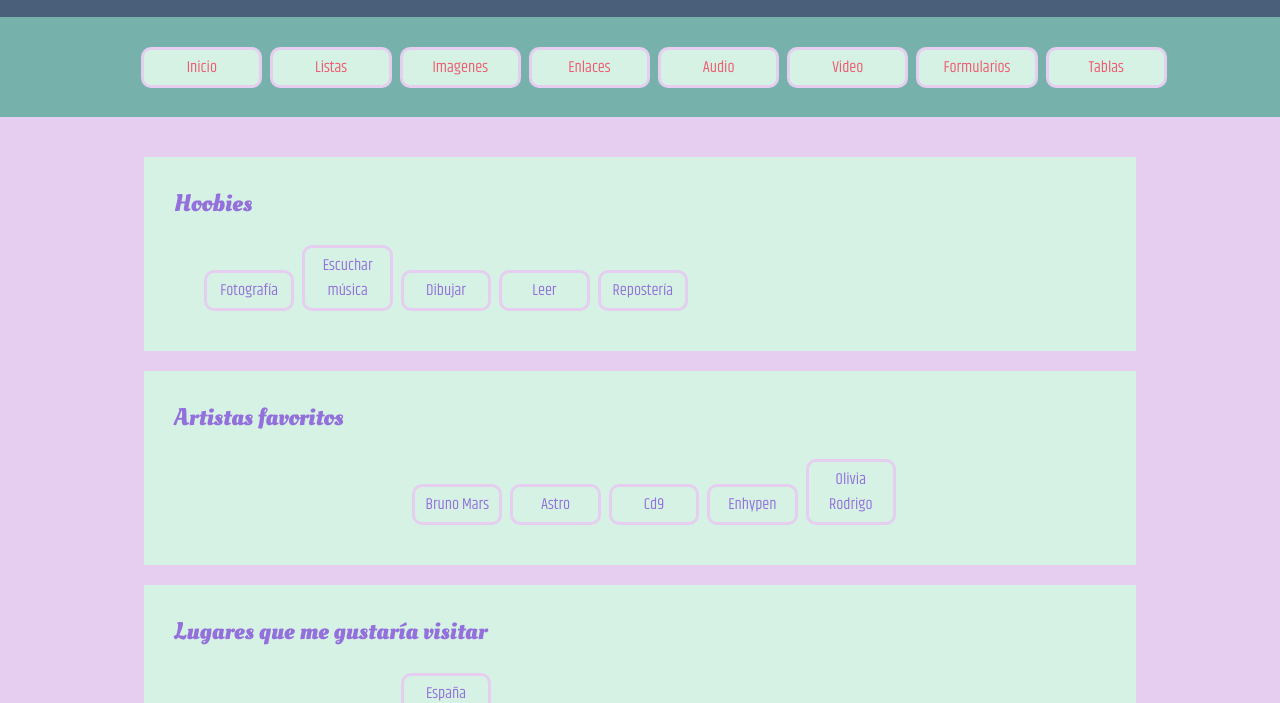
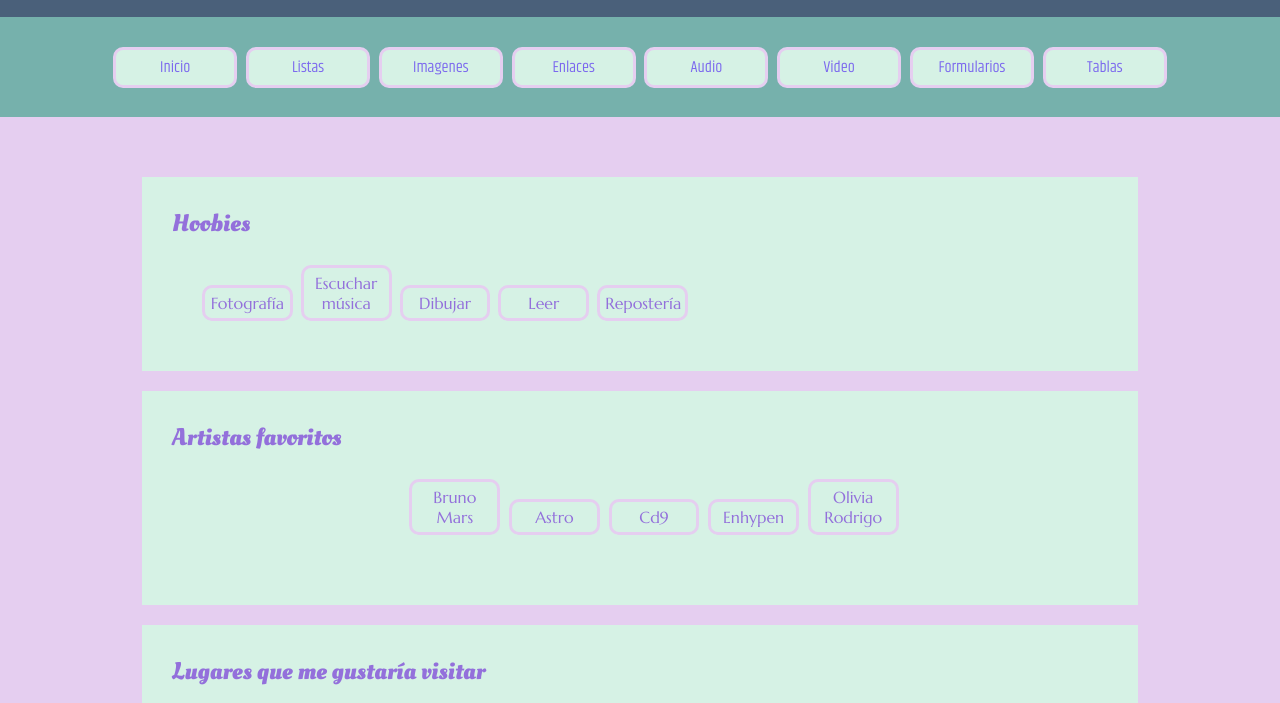
Before and after one commit to sofiaroha/sofiaroha.github.io, a plain HTML site: page html/Gustos.html in a window 1280 px wide. Shown: the part 63-766 px from the top of the page. Drawn offline with Linux system fonts and the light colour scheme.

Commit message:
Update Gustos.html

```diff
--- a/html/Gustos.html
+++ b/html/Gustos.html
@@ -3,24 +3,119 @@
         <title>Ana Sofia Rojas</title>
        <link rel="stylesheet" href="../css/Styles.css" type="text/css" >
         <style type="text/css">
+            @import url('https://fonts.googleapis.com/css2?family=Khand:wght@300;400;500;600;700&family=Lobster&family=Marcellus&family=Oleo+Script:wght@400;700&display=swap');
+            *{
+                padding: 0px;
+                margin: 0px;
+                box-sizing: border-box;
+            }
+    header, nav, main, footer{
+                /*width: 960px;*/
+                width: 100%;
+                color: azure;
+                padding: 40px;
+                margin-left: auto;
+                margin-right: auto;
+            }
+            header{
+
+                padding: 20px;
+    background-color: #4A607A;
+    color: #D6F2E5;
+    text-align: center;
+            }
+            nav{
+                height: 100px;
+    background-color:#76B1AC;
+    margin-bottom: auto;
+    padding-top: 20px;
+               justify-content: center; /* Centra los botones */
+    padding: 20px;
+            }
+            nav ul{
+                list-style: none;
+                text-align: center;
+                padding: 0;
+            }
+            main{
+                background-color: #E5CEF0;
+            }
+            footer{
+                background-color:#4A607A;
+    color:  #D6F2E5;
+    text-align: center;
+                padding: 20px;
+            }
+            nav ul li{
+                background-color:#D6F2E5;
+    width: 10%;
+    margin-bottom: 10px;
+    margin-top: 10px;
+    margin-right: 2px;
+    margin-left: 2px;
+    text-align: center;
+    border-width: 3px;
+    border-color: #E5CEF0;
+    border-style: solid;
+    display: inline-block;
+    padding: 5px;
+    border-radius: 10px;
+    font-family: "Khand", sans-serif;
+            }
+            section {
+                background-color: #D6F2E5;
+    color: mediumpurple;
+    padding: 30px;
+    /*width; 600px;*/
+    width: 83%;
+    margin-left: auto;
+    margin-right: auto;
+    margin-bottom: 20px;
+
+            }
+            h1,h6{
+                text-align: center;
+            }
+            h1{
+                margin-top: 0px;
+
+            }
+            h2,p{
+                margin-bottom: 15px;
+            }
             ul,ol{
                 padding-left: 28px;
 
             }
 
             nav ul li a{
-                color: #EF5A6F;
+                color: mediumslateblue;
+                text-decoration: none;
             }
             nav ul li:hover{
-                background-color: #E9EBBF;
+                background-color: #76B1AC;
                 width: 90px;
             }
             nav ul li :hover{
-                color: #236493;
+                color: #4A607A;
                 font-weight: bold;
                 font-size: 16px;
             }
-
+            p, li, ul, dt, dd{
+                font-family: "Marcellus", serif;
+    margin-bottom: 20px;
+            }
+            main nav{
+                width: 100%;
+    background-color: transparent;
+                padding: 30px;
+            }
+h1{
+    font-family: "Lobster", sans-serif;
+}
+h2{
+    font-family: "Oleo Script", system-ui;
+}
         </style>
     </head>
     <body>
```
